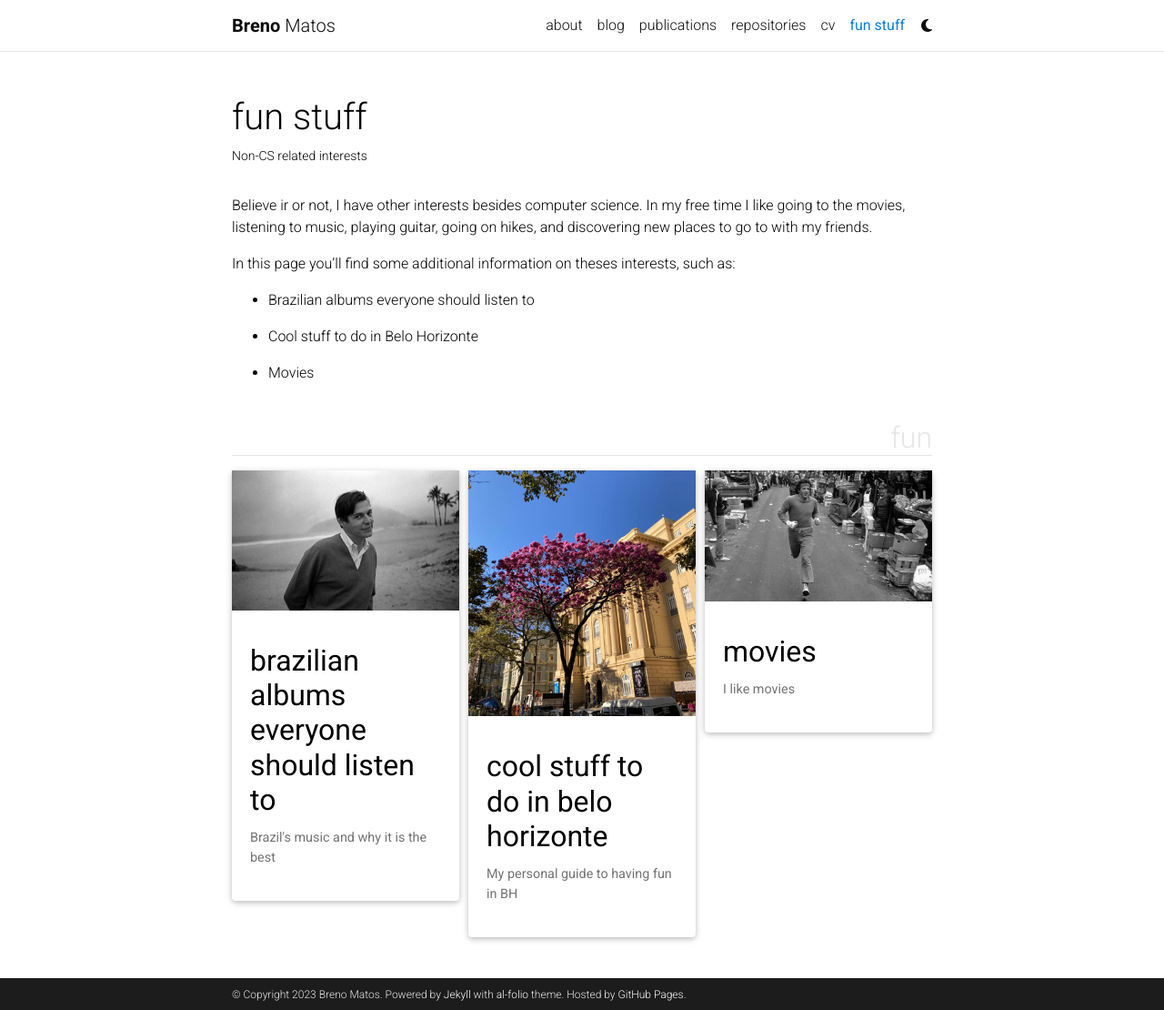
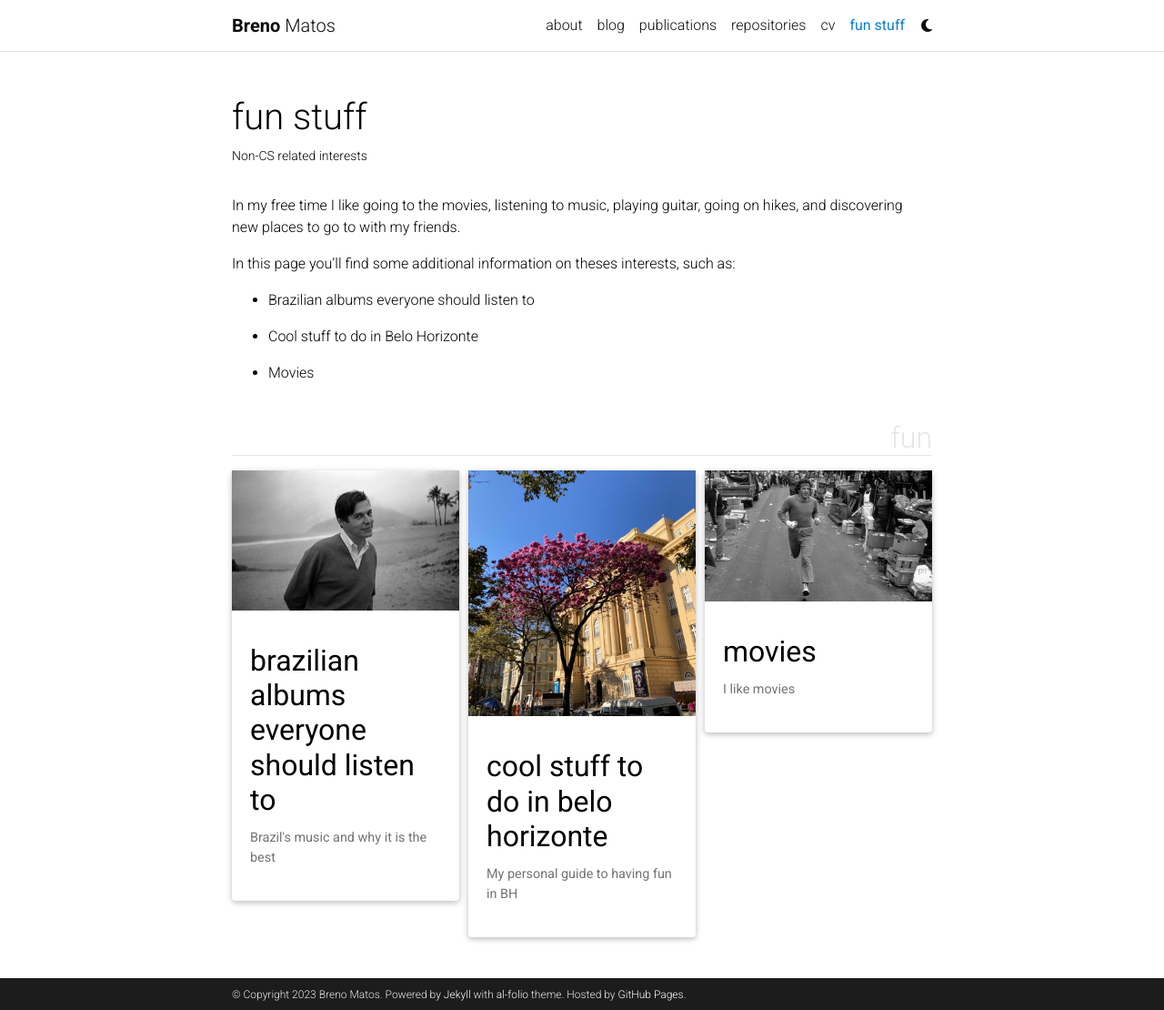
Before and after one commit to brenomatos/brenomatos.github.io, a Jekyll site: the page built from _pages/funstuff.md, in a window 1280 px wide and 1110 px high. Shown: the whole window at 91% size. Built offline with Jekyll 4.4.1, drawn with Linux system fonts in a browser that asks for light colours; full-size pictures stand in for the smaller copies a plugin makes; comment, search, counter and statistics services are not loaded; a style sheet for code colours, icons or effects is not loaded.

Commit message:
updates funstuff

```diff
--- a/_pages/funstuff.md
+++ b/_pages/funstuff.md
@@ -10,7 +10,7 @@ horizontal: false
 ---
 
 
-Believe ir or not, I have other interests besides computer science. In my free time I like going to the movies, listening to music, playing guitar, going on hikes, and discovering new places to go to with my friends.
+In my free time I like going to the movies, listening to music, playing guitar, going on hikes, and discovering new places to go to with my friends.
 
 In this page you'll find some additional information on theses interests, such as:
 
```
